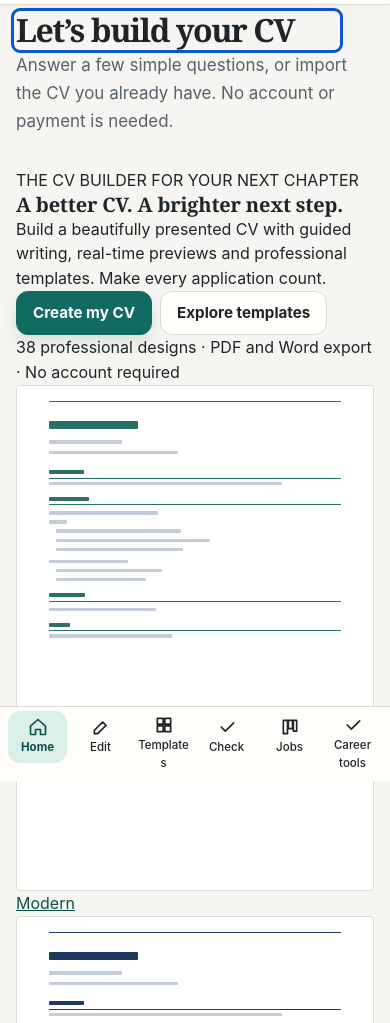
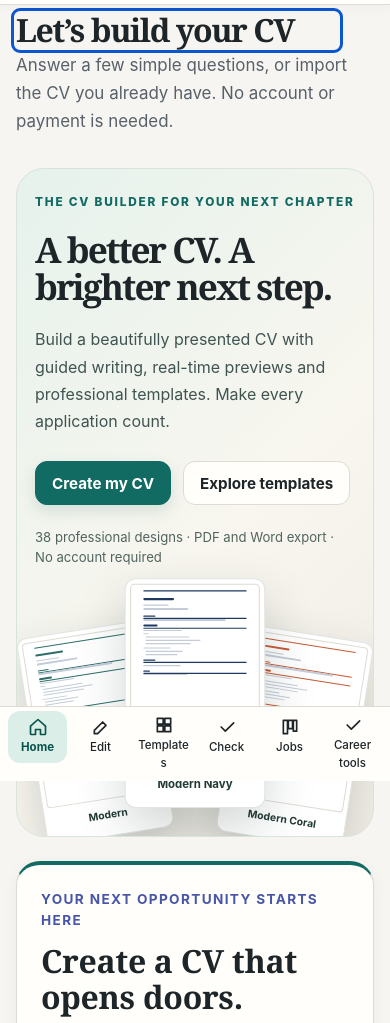
Before and after one commit to adjeiemmaaegh-web/Dr.Emma-Cv, a website: page src/features/experience/workspace/index.html in a window 390 px wide. Shown: the part 63-1086 px from the top of the page. Drawn offline with Linux system fonts and the light colour scheme.

Commit message:
style(home): responsive premium hero and layered template presentation

```diff
--- a/src/features/experience/workspace/premium-editorial.css
+++ b/src/features/experience/workspace/premium-editorial.css
@@ -19,3 +19,26 @@
 .lw :is(input,select,textarea){accent-color:var(--accent)}
 @media(max-width:860px){.lw-main{padding:20px 16px 100px}.lw-page-head h1{font-size:2rem}.lw-nav{padding:4px 8px calc(4px + env(safe-area-inset-bottom))}}
 @media(prefers-reduced-motion:reduce){.lw-card,.lw-nav a{transition:none}}
+
+/* Homepage: real rendered CV previews, not stock imagery or mock controls. */
+.lw-hero{display:grid;grid-template-columns:minmax(0,.95fr) minmax(0,1.05fr);align-items:center;gap:clamp(24px,4vw,64px);padding:clamp(28px,5vw,72px);background:linear-gradient(135deg,#e6f2ec 0%,#f8f6ef 56%,#f0ece5 100%);border:1px solid #d8e3da;border-radius:28px;overflow:hidden;margin-bottom:24px}
+.lw-hero-copy{position:relative;z-index:2}
+.lw-hero-eyebrow{font-size:.74rem;font-weight:800;letter-spacing:.15em;color:#126b63;margin-bottom:20px!important}
+.lw-hero h2{font-family:var(--font-display);font-size:clamp(2.7rem,4.5vw,5.1rem);line-height:1.04;letter-spacing:-.055em;max-width:13ch;margin-bottom:22px}
+.lw-hero-lede{font-size:clamp(1rem,1.25vw,1.22rem);line-height:1.7;max-width:48ch;color:#405452;margin-bottom:26px!important}
+.lw-hero-actions{gap:12px;margin-bottom:22px}
+.lw-hero-trust{font-size:.82rem;color:#51645f}
+.lw-hero-stage{display:flex;align-items:center;justify-content:center;min-height:440px;isolation:isolate}
+.lw-hero-paper{display:block;flex:0 0 46%;min-width:0;max-width:290px;padding:8px;background:#fff;border-radius:10px;border:1px solid #e1e5e1;box-shadow:0 18px 45px rgba(24,44,41,.19);text-decoration:none;transition:transform .18s ease;overflow:hidden}
+.lw-hero-paper:nth-child(1){transform:translate(22%,15%) rotate(-9deg);z-index:1}
+.lw-hero-paper:nth-child(2){transform:translate(0,-4%) scale(1.1);z-index:3}
+.lw-hero-paper:nth-child(3){transform:translate(-22%,17%) rotate(9deg);z-index:2}
+.lw-hero-paper:focus-visible{outline:4px solid #126b63;outline-offset:4px}
+.lw-hero-paper-label{display:block;text-align:center;color:#233b36;font-weight:700;font-size:.78rem;padding:8px 2px}
+.lw-hero-paper .lw-tpl-thumb,.lw-hero-paper svg{max-width:100%}
+.lw[data-theme=dark] .lw-hero{background:linear-gradient(135deg,#193f3a,#1f3031);border-color:#38554d}
+.lw[data-theme=dark] .lw-hero :is(h2,.lw-hero-lede,.lw-hero-trust){color:#f3f1e9}
+.lw[data-theme=dark] .lw-hero-eyebrow{color:#8de3d4}
+@media(max-width:1100px){.lw-hero{grid-template-columns:1fr}.lw-hero h2{max-width:18ch}.lw-hero-stage{min-height:330px}.lw-hero-paper{max-width:220px}}
+@media(max-width:600px){.lw-hero{padding:24px 18px}.lw-hero h2{font-size:clamp(2.2rem,9vw,3.1rem)}.lw-hero-stage{min-height:220px}.lw-hero-paper{padding:4px;flex-basis:40%}.lw-hero-paper-label{font-size:.65rem}}
+@media(prefers-reduced-motion:reduce){.lw-hero-paper{transition:none}}
```
